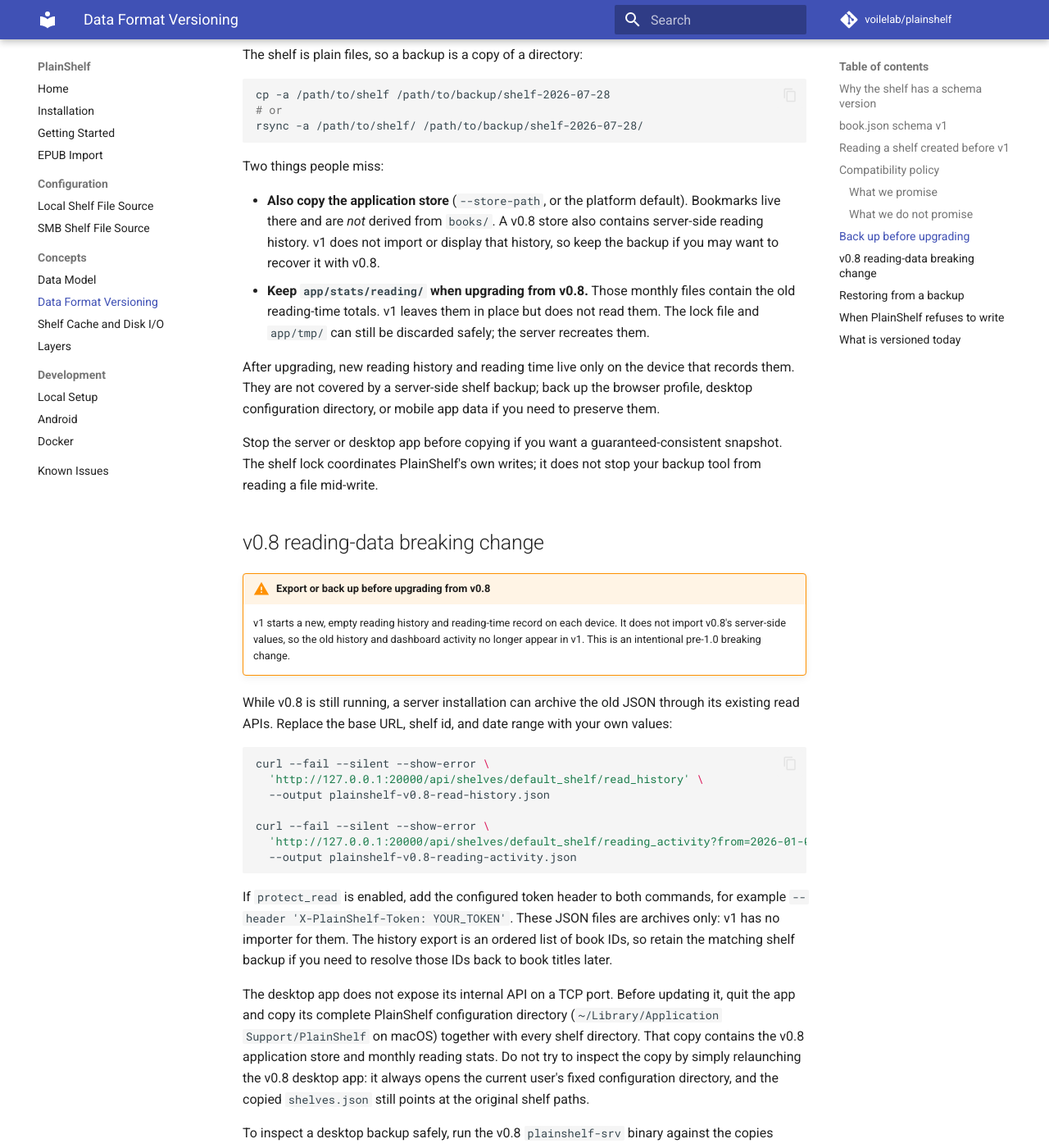
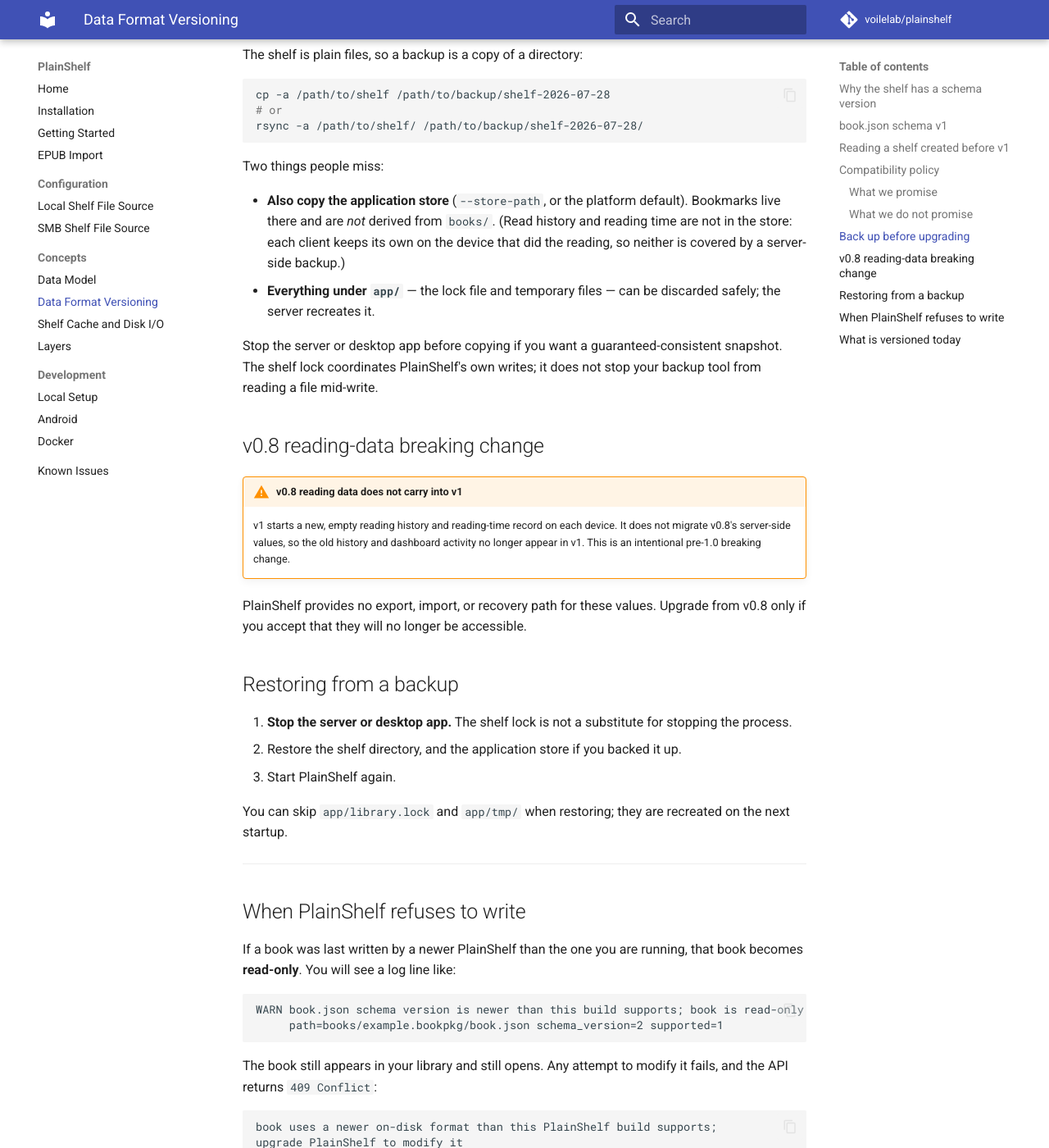
Before and after one commit to voilelab/plainshelf, an MkDocs documentation site: the page built from docs/concepts/data-format-versioning.md, in a window 1280 px wide and 1400 px high, scrolled down 3929 px. Shown: the whole window at 82% size. Built offline with MkDocs 1.6.1 and Material for MkDocs 9.7.7, drawn with Linux system fonts in a browser that asks for light colours; comment, search, counter and statistics services are not loaded; some of the changed text lies outside the part shown.

Commit message:
docs: remove unsupported reading data recovery

````diff
--- a/docs/concepts/data-format-versioning.md
+++ b/docs/concepts/data-format-versioning.md
@@ -164,18 +164,11 @@
 Two things people miss:
 
 - **Also copy the application store** (`--store-path`, or the platform default).
-  Bookmarks live there and are *not* derived from `books/`. A v0.8 store also
-  contains server-side reading history. v1 does not import or display that
-  history, so keep the backup if you may want to recover it with v0.8.
-- **Keep `app/stats/reading/` when upgrading from v0.8.** Those monthly files
-  contain the old reading-time totals. v1 leaves them in place but does not
-  read them. The lock file and `app/tmp/` can still be discarded safely; the
-  server recreates them.
-
-After upgrading, new reading history and reading time live only on the device
-that records them. They are not covered by a server-side shelf backup; back up
-the browser profile, desktop configuration directory, or mobile app data if you
-need to preserve them.
+  Bookmarks live there and are *not* derived from `books/`. (Read history and
+  reading time are not in the store: each client keeps its own on the device
+  that did the reading, so neither is covered by a server-side backup.)
+- **Everything under `app/`** — the lock file and temporary files — can be
+  discarded safely; the server recreates it.
 
 Stop the server or desktop app before copying if you want a guaranteed-consistent
 snapshot. The shelf lock coordinates PlainShelf's own writes; it does not stop
@@ -183,92 +176,14 @@
 
 ## v0.8 reading-data breaking change
 
-!!! warning "Export or back up before upgrading from v0.8"
+!!! warning "v0.8 reading data does not carry into v1"
     v1 starts a new, empty reading history and reading-time record on each
-    device. It does not import v0.8's server-side values, so the old history and
+    device. It does not migrate v0.8's server-side values, so the old history and
     dashboard activity no longer appear in v1. This is an intentional pre-1.0
     breaking change.
 
-While v0.8 is still running, a server installation can archive the old JSON
-through its existing read APIs. Replace the base URL, shelf id, and date range
-with your own values:
-
-```sh
-curl --fail --silent --show-error \
-  'http://127.0.0.1:20000/api/shelves/default_shelf/read_history' \
-  --output plainshelf-v0.8-read-history.json
-
-curl --fail --silent --show-error \
-  'http://127.0.0.1:20000/api/shelves/default_shelf/reading_activity?from=2026-01-01&to=2026-12-31' \
-  --output plainshelf-v0.8-reading-activity.json
-```
-
-If `protect_read` is enabled, add the configured token header to both commands,
-for example `--header 'X-PlainShelf-Token: YOUR_TOKEN'`. These JSON files are
-archives only: v1 has no importer for them. The history export is an ordered
-list of book IDs, so retain the matching shelf backup if you need to resolve
-those IDs back to book titles later.
-
-The desktop app does not expose its internal API on a TCP port. Before updating
-it, quit the app and copy its complete PlainShelf configuration directory
-(`~/Library/Application Support/PlainShelf` on macOS) together with every shelf
-directory. That copy contains the v0.8 application store and monthly reading
-stats. Do not try to inspect the copy by simply relaunching the v0.8 desktop
-app: it always opens the current user's fixed configuration directory, and the
-copied `shelves.json` still points at the original shelf paths.
-
-To inspect a desktop backup safely, run the v0.8 `plainshelf-srv` binary against
-the copies instead. Create a recovery-only configuration such as:
-
-```yaml
-logger:
-  level: info
-  format: text
-  log_file:
-    type: stderr
-
-server_conf:
-  addr: "127.0.0.1:20001"
-  read_timeout: 60s
-  write_timeout: 60s
-
-app_conf:
-  logger:
-    level: info
-    format: text
-    log_file:
-      type: stderr
-  shelves:
-    - id: default_shelf
-      name: Default Shelf
-      lib_root: "/absolute/path/to/recovery/shelf"
-  store_path: "/absolute/path/to/recovery/PlainShelf/store"
-  read_history_limit: 100
-  security:
-    mode: none
-```
-
-Copy each shelf's exact `id` and `name` from the backed-up `shelves.json`, set
-every `lib_root` to the absolute path of its **copied** shelf, and repeat the
-shelf entry when necessary. `store_path` must point to the copied desktop
-`PlainShelf/store` directory. Then start that same v0.8 server version with
-`plainshelf-srv -conf /path/to/recovery.yaml` and open
-`http://127.0.0.1:20001`; the JSON export commands above work at that address.
-
-The complete recovery sequence is therefore:
-
-1. Stop v1 and make another backup of its current data.
-2. Copy the v0.8 shelves and application store to a separate recovery
-   location.
-3. Point a recovery-only v0.8 server configuration at those copies and use a
-   different loopback port from any current PlainShelf server.
-4. Start v0.8 with that configuration, then view or export the old history.
-
-Never point v0.8 at the live shelf after v1 has modified it. There is no
-supported downgrade or merge path, and new device-local v1 reading data is not
-combined with the recovered v0.8 data. If no pre-upgrade backup exists, v1
-normally leaves the old store entry and `app/stats/reading/` files untouched;
-copy them before attempting best-effort recovery with v0.8.
+PlainShelf provides no export, import, or recovery path for these values.
+Upgrade from v0.8 only if you accept that they will no longer be accessible.
 
 ## Restoring from a backup
 
@@ -278,8 +193,7 @@
 3. Start PlainShelf again.
 
 You can skip `app/library.lock` and `app/tmp/` when restoring; they are
-recreated on the next startup. Restore `app/stats/reading/` too only when you
-are reconstructing a v0.8 environment to inspect its old reading time.
+recreated on the next startup.
 
 ---
 
````
Also changed, not shown: CHANGELOG.md (+4 -4 lines), docs/concepts/data-model.md (+3 -14 lines), docs/installation.md (+4 -4 lines).
